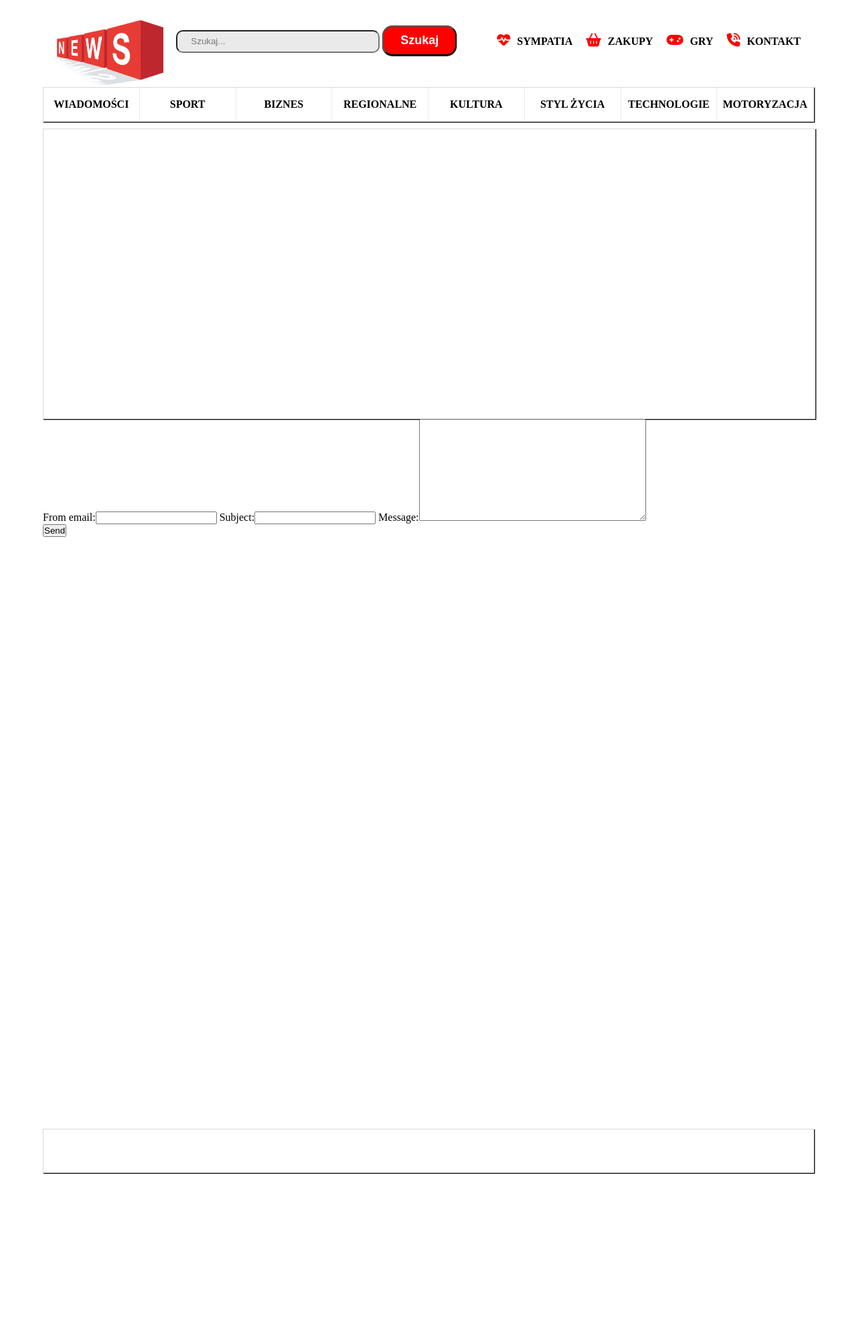
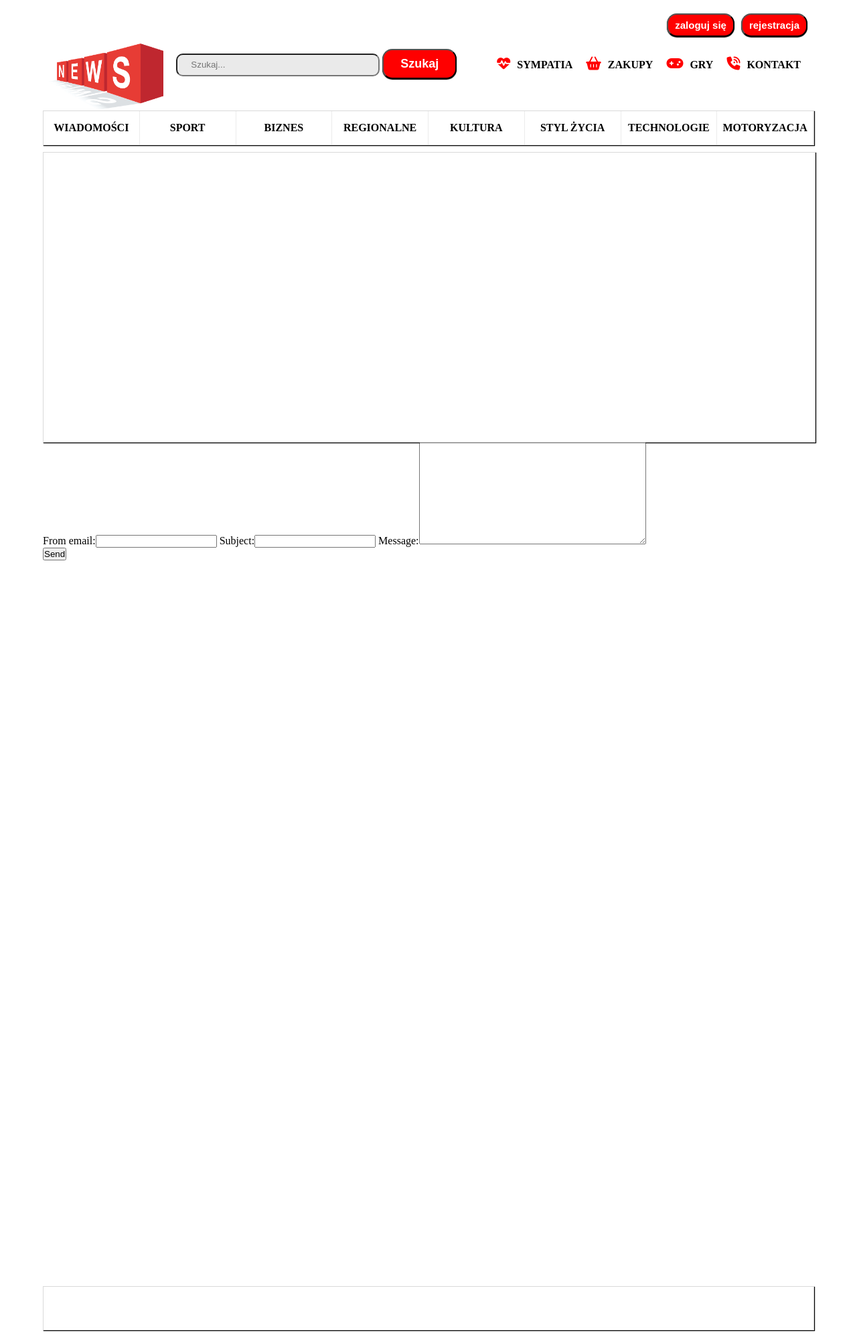
Before and after one commit to SebastianJadczak/NewspaperDjango, a Django app: page /email/ in a window 1280 px wide. Shown: the whole page at 67% size. Before the commit the page ends 1754 px from the top, so only its background shows below. Run offline with Django 3.2, Linux system fonts and the light colour scheme; some libraries are stand-ins or nearby versions.

Commit message:
add styles in register.html, login.html (two other styles)

```diff
--- a/Newspaper/urls.py
+++ b/Newspaper/urls.py
@@ -1,22 +1,6 @@
-"""Newspaper URL Configuration
-
-The `urlpatterns` list routes URLs to views. For more information please see:
-    https://docs.djangoproject.com/en/3.0/topics/http/urls/
-Examples:
-Function views
-    1. Add an import:  from my_app import views
-    2. Add a URL to urlpatterns:  path('', views.home, name='home')
-Class-based views
-    1. Add an import:  from other_app.views import Home
-    2. Add a URL to urlpatterns:  path('', Home.as_view(), name='home')
-Including another URLconf
-    1. Import the include() function: from django.urls import include, path
-    2. Add a URL to urlpatterns:  path('blog/', include('blog.urls'))
-"""
 from django.contrib import admin
 from django.urls import path, include
 from django.conf import settings
-from django.conf.urls import url
 from django.conf.urls.static import static
 from django.contrib.auth import views as auth_views
 
--- a/main/forms.py
+++ b/main/forms.py
@@ -3,16 +3,16 @@
 
 class ContactForm(forms.Form):
 
-    from_email = forms.EmailField(required=True)
-    subject = forms.CharField(required=True)
-    message = forms.CharField(widget=forms.Textarea)
+    from_email = forms.EmailField(required=True, widget=forms.TextInput(attrs={'class': 'email', }))
+    subject = forms.CharField(required=True, widget=forms.TextInput(attrs={'class': 'subject', }))
+    message = forms.CharField(widget=forms.Textarea(attrs={'class': 'message', }))
 
 
 class FormularzRejestracji(forms.ModelForm):
-    username = forms.CharField(label="Login:", max_length=30)
-    email = forms.EmailField(label="Email: ")
-    password = forms.CharField(label='Hasło: ', widget=forms.PasswordInput())
-    #password2 = forms.CharField(label='Hasło2: ', widget=forms.PasswordInput())
+    username = forms.CharField(label="Login:", max_length=30, widget=forms.TextInput(attrs={'class': 'username_register first', }))
+    email = forms.EmailField(label="Email: ",widget=forms.TextInput(attrs={'class': 'username_register'}))
+    password = forms.CharField(label='Hasło: ', widget=forms.PasswordInput(attrs={'class': 'username_register'}))
+
 
     class Meta:
         model = User
--- a/main/templates/index.html
+++ b/main/templates/index.html
@@ -5,11 +5,13 @@
 
 {% block body %}
     <div class="wrap">
+        <div class="log_form">
      {% if user.is_authenticated %}
-      Witaj: <b>{{user.name}}</b>    <a href="/logout/">wyloguj się</a>
+        Witaj: <b>{{user.name}}</b> <button class="logout">   <a href="/logout/">wyloguj się</a></button>
     {% else %}
-      <a href="/login/">zaloguj się</a>    <a href="/register/">rejestracja</a>
+        <button class="login"> <a href="/login/">zaloguj się</a> </button><button class="register">   <a href="/register/">rejestracja</a></button>
     {% endif %}
+            </div>
         <div class="nav">
             <div class="nav_top">
                <div class="logo"><img src="{% static 'gazeta.png' %}" alt="logo" class="logo"></div>
--- a/main/templates/kontakt.html
+++ b/main/templates/kontakt.html
@@ -5,7 +5,13 @@
 
 {% block body %}
     <div class="wrap">
-
+        <div class="log_form">
+            {% if user.is_authenticated %}
+                Witaj: <b>{{user.name}}</b> <button class="logout">   <a href="/logout/">wyloguj się</a></button>
+           {% else %}
+         <button class="login"> <a href="/login/">zaloguj się</a> </button><button class="register">   <a href="/register/">rejestracja</a></button>
+            {% endif %}
+            </div>
         <div class="nav">
             <div class="nav_top">
                <div class="logo"><img src="{% static 'gazeta.png' %}" alt="logo" class="logo"></div>
--- a/main/templates/registration/register.html
+++ b/main/templates/registration/register.html
@@ -3,6 +3,7 @@
 {% block title %} Zaloguj się {% endblock %}
 
 {% block body %}
+
         <div class="register">
             <h3>Zarejestruj się</h3>
             <form method="post">
@@ -10,6 +11,6 @@
                 {{form.as_p}}
                 <button>Zarejestruj</button>
             </form>
+        </div>
 
-    </div>
 {% endblock %}
--- a/main/urls.py
+++ b/main/urls.py
@@ -1,4 +1,4 @@
-from django.urls import path, include
+from django.urls import path
 from django.conf.urls import url
 
 from . import views
--- a/main/views.py
+++ b/main/views.py
@@ -2,13 +2,10 @@
 from django.contrib.auth.decorators import login_required
 from django.http import HttpResponse
 from django.shortcuts import render, redirect
-from django.template import RequestContext
-from django.template.loader import get_template
 from django.views import View
-
 from .forms import ContactForm, FormularzRejestracji
 from django.core.mail import send_mail, BadHeaderError
-from django.contrib.auth.forms import UserCreationForm
+
 
 #Strona główna projektu
 from .models import News
--- a/static/styles.css
+++ b/static/styles.css
@@ -6,8 +6,30 @@
 /* stylizacja całej strony */
 div.wrap{
 margin:0 auto;
-margin-top:30px;
+margin-top:20px;
 max-width:90vw;
+min-height: 100vh;
+}
+
+/* przyciski logowania */
+div.wrap div.log_form{
+text-align:right;
+margin-bottom:10px;
+}
+div.wrap div.log_form button{
+font-size:18px;
+font-weight:bold;
+box-shadow: 0 1px 1px black;
+background-color: rgb(255, 0, 0);
+padding:5px 10px;
+border-radius:15px;
+margin-right:10px;
+}
+
+div.wrap div.log_form button a{
+color:white;
+font-size:15px;
+text-decoration:none;
 }
 
 /* Górne menu logo */
@@ -138,8 +160,8 @@
 
 div.main{
 display:flex;
-min-height:130vh;
-flex-grow:1;
+min-height:1240px;
+flex-grow:4;
 }
 
 /* Ogłoszenia */
```
Also changed, not shown: other parts of static/styles.css (+29 -0 lines), main/templates/index_user.html (+7 -1 lines), main/templates/registration/login.html (+5 -5 lines), db.sqlite3. Lines whose indentation alone changed are shown as unchanged.
